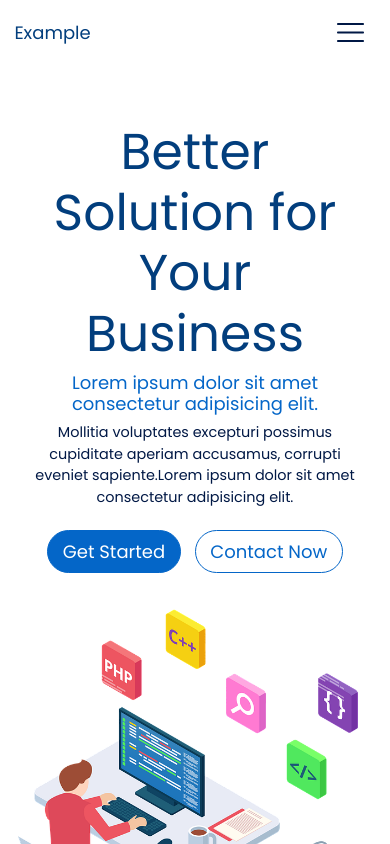
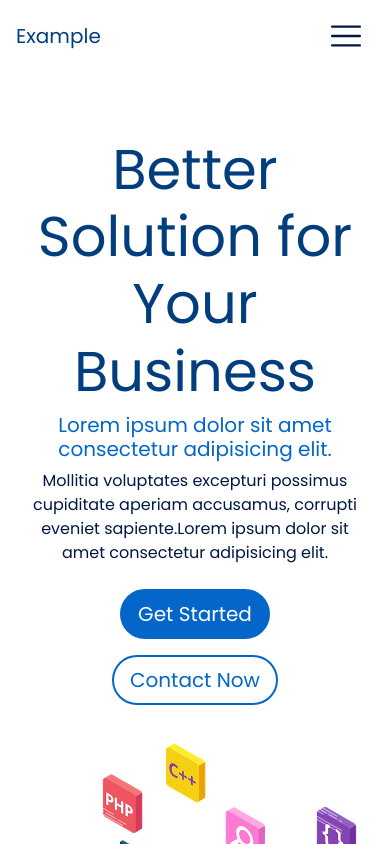
Before and after one commit to labhanshsatpute/reactjs-project-01, a React (Create React App) app: page / in a window 390 px wide. Shown: the top 844 px of the page. Built offline with nearby package versions, Linux system fonts and the light colour scheme.

Commit message:
Animation Changes

```diff
--- a/src/App.jsx
+++ b/src/App.jsx
@@ -15,7 +15,7 @@ import "aos/dist/aos.css";
 
 function App() {
   AOS.init({
-    offset: 150,
+    offset: 100,
   });
   return (
     <React.Fragment>
--- a/src/SectionHome.jsx
+++ b/src/SectionHome.jsx
@@ -22,16 +22,16 @@ function SectionHome() {
 						<br/>
 						<br/>
 						<br/>
-						<h1 className="display-4 text-color-02 mt-lg-5 mt-md-3 mt-sm-0 mx-2 px-lg-0 px-md-3 px-sm-5">Better Solution for Your Business</h1>
-						<h5 className="text-color-01 mx-2">Lorem ipsum dolor sit amet consectetur adipisicing elit.</h5>
-						<p className="text-color-03 mx-2">
+						<h1 className="display-4 text-color-02 mt-lg-5 mt-md-3 mt-sm-0 mx-2 px-lg-0 px-md-3 px-sm-5 " data-aos="fade-up" data-aos-delay="300">Better Solution for Your Business</h1>
+						<h5 className="text-color-01 mx-2" data-aos="fade-up" data-aos-delay="200">Lorem ipsum dolor sit amet consectetur adipisicing elit.</h5>
+						<p className="text-color-03 mx-2" data-aos="fade-up" data-aos-delay="100">
 							Mollitia voluptates excepturi possimus cupiditate aperiam accusamus,
 							corrupti eveniet sapiente.Lorem ipsum dolor sit amet consectetur adipisicing elit.</p>
-						<a href="#AboutSection" className="btn btn-lg button-color-2 d-lg-inline-block d-md-block d-sm-block m-2">Get Started</a>
-						<a href="#ContactSection" className="btn btn-lg button-color-1 d-lg-inline-block d-md-block d-sm-block m-2">Contact Now</a>
+						<a href="#AboutSection" className="btn btn-lg button-color-2 d-lg-inline-block d-md-block d-sm-block m-2" data-aos="fade-up" data-aos-delay="100">Get Started</a>
+						<a href="#ContactSection" className="btn btn-lg button-color-1 d-lg-inline-block d-md-block d-sm-block m-2" data-aos="fade-up" data-aos-delay="100">Contact Now</a>
 					</div>
 					<div className="col-lg-6 col-md-12 col-sm-12">
-						<img src="images/img-1.png" alt="web-development" className="img-fluid p-lg-5 p-md-3 p-sm-3 img-1"/>
+						<img src="images/img-1.png" alt="web-development" className="img-fluid p-lg-5 p-md-3 p-sm-3 img-1" data-aos="fade-left" data-aos-delay="500"/>
 					</div>
 				</div>
 			</div>
--- a/src/SectionPortfolio.jsx
+++ b/src/SectionPortfolio.jsx
@@ -40,7 +40,7 @@ function SectionPortfolio() {
                         </div>
                     </div>
                     <br/>
-                    <div className="my-lg-5 my-md-3 my-sm-3 text-center" data-aos="fade-up">
+                    <div className="my-lg-5 my-md-3 my-sm-3 text-center">
                         <h4 className="text-color-02">Over 100+ Business Clients</h4>
                         <p className="text-color-02">Lorem ipsum dolor sit amet consectetur adipisicing elit. Excepturi magnam magni fugit dolorum.</p>
                         <hr className="w-75 mx-auto"/>
@@ -57,7 +57,7 @@ function SectionPortfolio() {
                         <FeatureCard FeatureImg="images/icons/achivements.svg" FeatureTitle="10+ Achivements" AosDelay="300"/>
                     </div>
                     <br/>
-                    <div className="my-lg-5 my-md-3 my-sm-3 text-center" data-aos="fade-up">
+                    <div className="my-lg-5 my-md-3 my-sm-3 text-center">
                         <h4 className="text-color-02">Testimonials</h4>
                         <p className="text-color-02">Lorem ipsum dolor sit amet consectetur adipisicing elit. Excepturi magnam magni fugit dolorum.</p>
                         <hr className="w-75 mx-auto"/>
--- a/src/SectionServices.jsx
+++ b/src/SectionServices.jsx
@@ -15,9 +15,9 @@ function SectionServices() {
                         <ServiceCard serviceImg="images/icons/web-development.svg" serviceName="Web Development" AosDelay="100"/>
                         <ServiceCard serviceImg="images/icons/data-analytics.svg" serviceName="Data Analytics" AosDelay="200"/>
                         <ServiceCard serviceImg="images/icons/software-development.svg" serviceName="Software Development" AosDelay="300"/>
-                        <ServiceCard serviceImg="images/icons/app-development.svg" serviceName="App Development" AosDelay="400"/>
-                        <ServiceCard serviceImg="images/icons/graphics-designing.svg" serviceName="Graphics Designing" AosDelay="500"/>
-                        <ServiceCard serviceImg="images/icons/wordpress-development.svg" serviceName="Wordpress Development" AosDelay="600"/>
+                        <ServiceCard serviceImg="images/icons/app-development.svg" serviceName="App Development" AosDelay="100"/>
+                        <ServiceCard serviceImg="images/icons/graphics-designing.svg" serviceName="Graphics Designing" AosDelay="200"/>
+                        <ServiceCard serviceImg="images/icons/wordpress-development.svg" serviceName="Wordpress Development" AosDelay="300"/>
                     </div>
                     <br/>
                 </div>
--- a/src/SectionTeam.jsx
+++ b/src/SectionTeam.jsx
@@ -11,7 +11,7 @@ function SectionTeam() {
                     <br/>
                     <SectionTitle SectionName="Team"/>
                     <br/>
-                    <div className="container-fluid" data-aos="fade-up" align="center">
+                    <div className="container-fluid" align="center">
                         <h4 className="text-color-02">Meet our Team</h4>
                         <p className="text-color-02">Lorem ipsum dolor, sit amet consectetur adipisicing elit. <br/> Quaerat molestiae sint dolores fugit? Officia necessitatibus cum sint sapiente, magni, odit consequuntur.</p>
                         <hr className="w-75"/>
--- a/src/index.css
+++ b/src/index.css
@@ -143,9 +143,6 @@ div.map-card {
 
 /* Media Queries */
 @media (max-width: 767px) {
-  body {
-    zoom: 90%;
-  }
   img.testimonials-img {
     height: 50%;
     width: 50%;
@@ -171,7 +168,7 @@ div.map-card {
     background-color: rgba(255, 255, 255, 0.7);
   }
   div.team-social-media img {
-    height: 50px;
+    height: 40px;
     width: auto;
   }
 }
```
Also changed, not shown: 1 other file (tests, documents, lock files or other folders).
